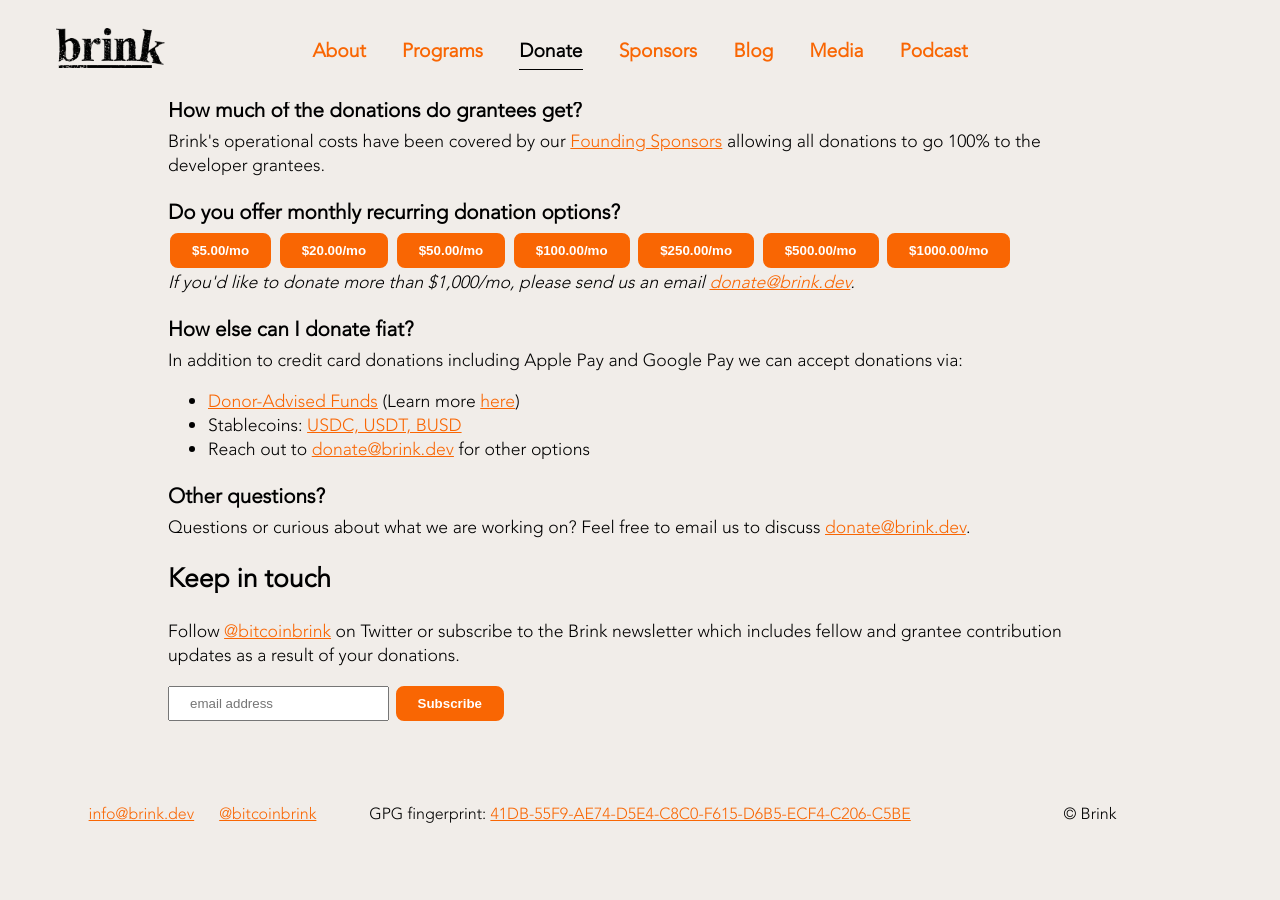
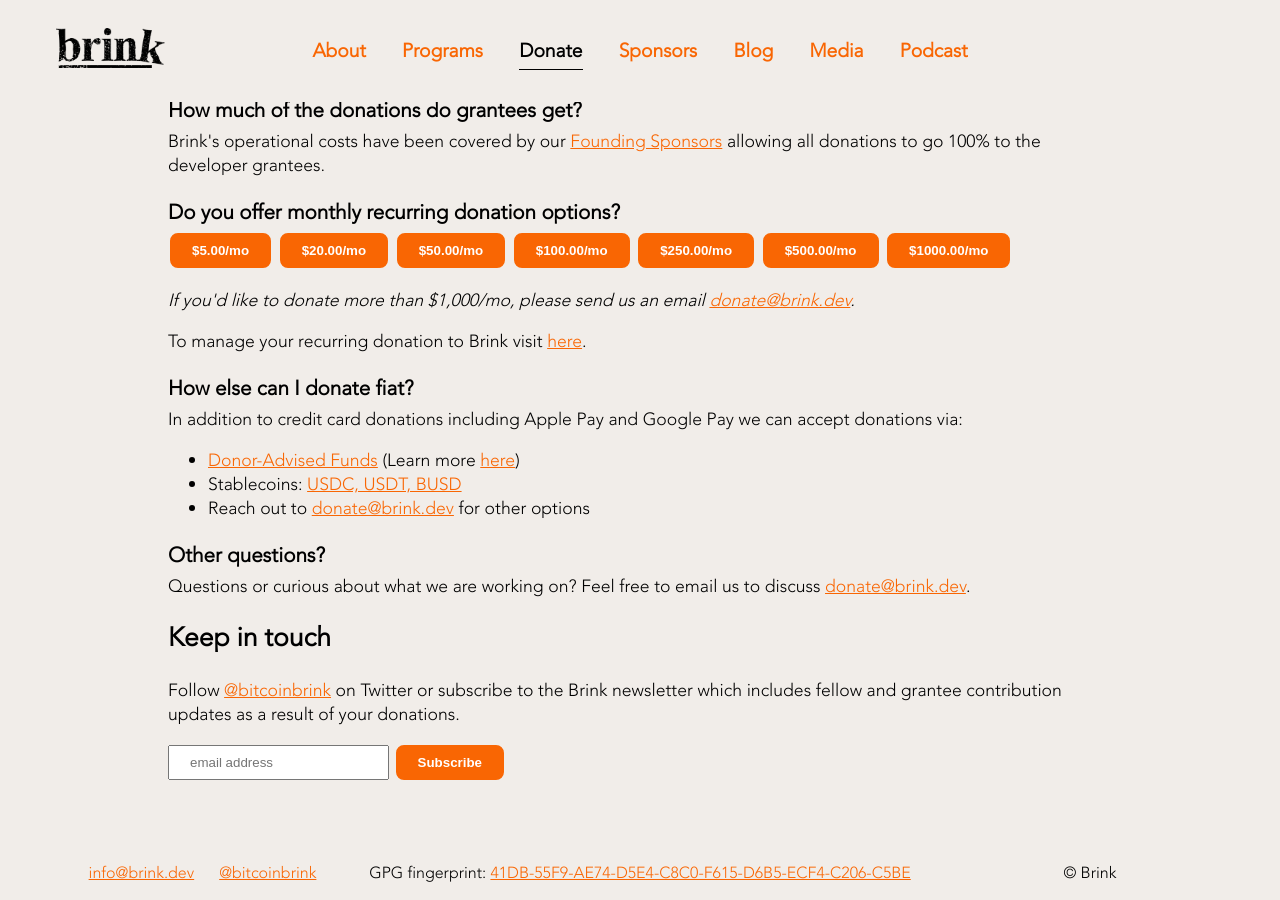
Before and after one commit to bitcoinbrink/website, a Jekyll site: the page built from donate.md, in a window 1280 px wide and 900 px high, scrolled down 3034 px. Built offline with Jekyll 4.4.1, drawn with Linux system fonts in a browser that asks for light colours; before the commit the page ends 3875 px from its top, so only the background shows below that.

Commit message:
Donate: add recurring donation management link

```diff
--- a/donate.md
+++ b/donate.md
@@ -93,8 +93,12 @@
 <button data-checkout-mode="subscription" class="stripe" data-price-id="price_1MZykdArUr4rAMAlsC0PEpet">$250.00/mo</button>
 <button data-checkout-mode="subscription" class="stripe" data-price-id="price_1MZykdArUr4rAMAl13jojzYv">$500.00/mo</button>
 <button data-checkout-mode="subscription" class="stripe" data-price-id="price_1MZykeArUr4rAMAlANbXog0U">$1000.00/mo</button>
-<br />
-<em>If you'd like to donate more than $1,000/mo, please send us an email <a href="mailto:donate@brink.dev">donate@brink.dev</a>.</em></p>
+</p>
+<p>
+<em>If you'd like to donate more than $1,000/mo, please send us an email <a href="mailto:donate@brink.dev">donate@brink.dev</a>.</em>
+</p>
+<p>To manage your recurring donation to Brink visit <a href="https://billing.stripe.com/p/login/bIY6q11Vwddu1gYaEE">here</a>.
+</p>
 
 <h3 id="other-fiat">How else can I donate fiat?</h3>
 <p>In addition to credit card donations including Apple Pay and Google Pay we can accept donations via:
```
